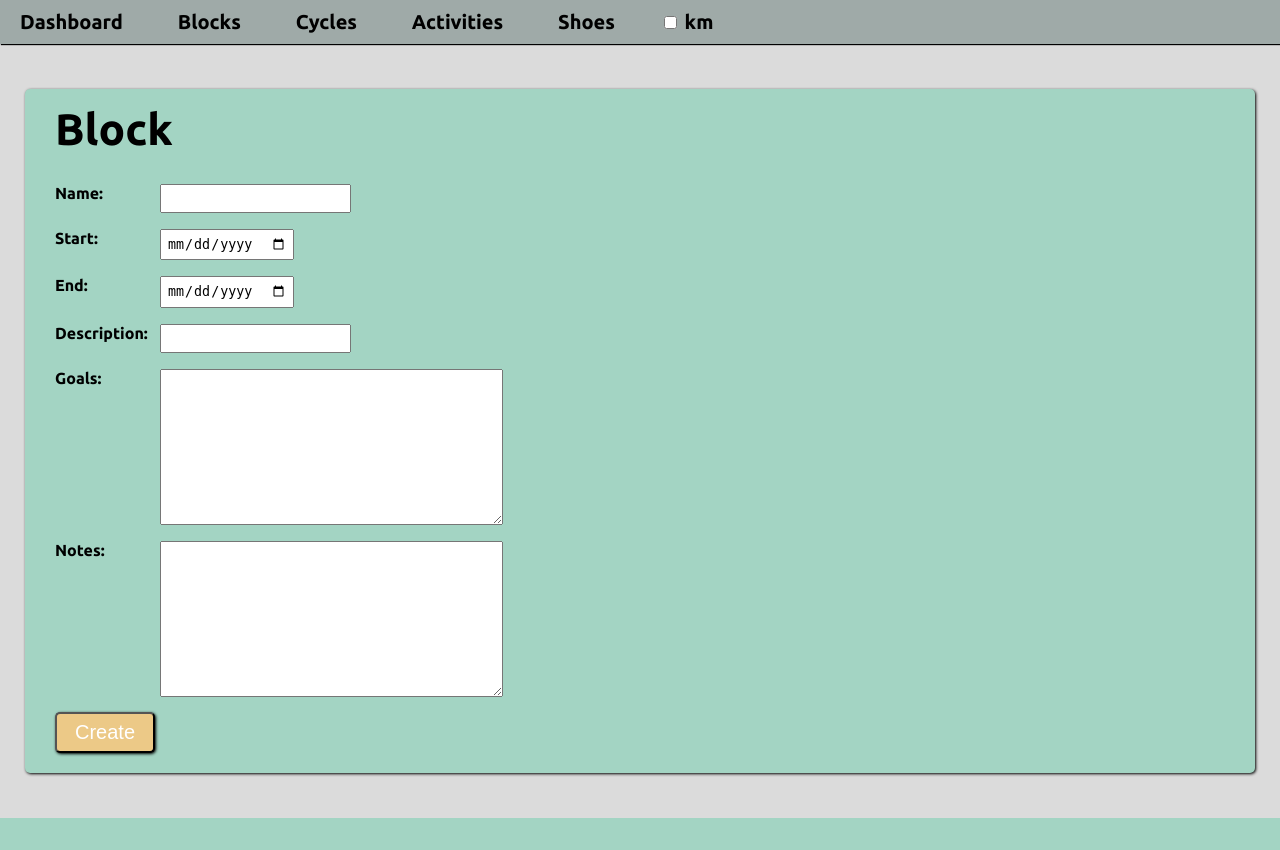
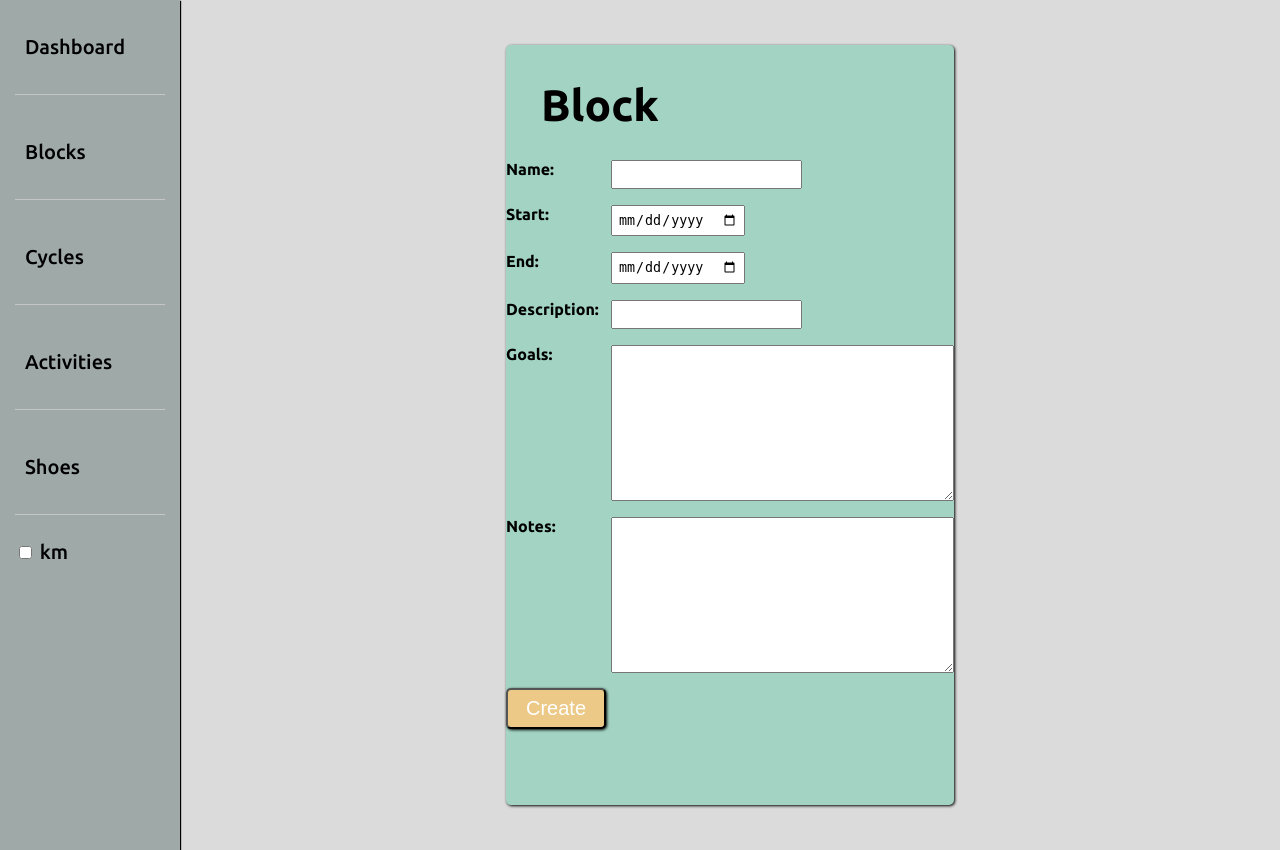
Before and after one commit to muno17/Tempo, a Django app: page /block_form/ in a window 1280 px wide. Before the commit the page ends 818 px from the top, so only its background shows below. Run offline with Django 5.2, Linux system fonts and the light colour scheme.

Commit message:
add styling to make vertical header on left side, add color to rows

```diff
--- a/static/css/style.css
+++ b/static/css/style.css
@@ -1,19 +1,30 @@
 body {
     background-color: #DBDBDB;
     display: flex;
-    flex-direction: column;
     margin: 0;
     font-family: 'Ubuntu', sans-serif, serif;
+    justify-content: flex-start;
 }
 
 #block-content {
     padding: 20px;
     margin: 5px;
+    display: flex;
+    flex-direction: column;
+    align-items: center;
+    justify-content: flex-start;
+    min-height: 100vh;
+    flex-grow: 1;
 }
 
 hr {
     margin-top: 20px;
     margin-bottom: 20px;
+}
+
+table {
+    border-collapse: collapse;
+    width: 100%;
 }
 
 td   {
@@ -24,6 +35,8 @@ td   {
 
 td, th {
     text-align: center;
+    padding-left: 25px;
+    padding-right: 25px;
 }
 
 th, td, .text-box {
@@ -40,10 +53,22 @@ header a {
 header {
     background-color: #9faaa8;
     margin: 0;
-    padding: 10px;
+    padding: 15px;
     box-shadow: 1px 1px 1px black;
     font-size: 20px;
-    font-weight: bold;
+    font-weight: 500;
+    display: flex;
+    flex-direction: column;
+    max-width: 150px;
+    min-height: 100vh;
+    align-items: flex-start;
+    gap: 5px;
+}
+
+header hr {
+    border: none;
+    height: 1px;
+    background-color: #C7C6C6;
 }
 
 a {
@@ -72,6 +97,8 @@ a {
 
 .main-header, .sub-header {
     padding-top: 15px;
+    margin-left: 35px;
+    margin-top: 20px;
 }
 
 .mini-header {
@@ -90,19 +117,18 @@ a {
     gap: 50px;
 }
 
-div .alltime-stats {
+#alltime-stats {
     display: flex;
     flex-direction: column;
     font-size: 22px;
     gap: 15px;
+    margin-left: 55px;
+    margin-bottom: 30px;
 }
 
 .stats-block, .form-block, .delete-block {
-    padding-left: 30px;
-    padding-right: 30px;
     box-shadow: 1px 1px 3px black;
-    margin-top: 20px;
-    margin-bottom: 20px;
+    margin: 20px;
     flex-grow: 1;
     display: flex;
     flex-direction: column;
@@ -110,6 +136,10 @@ div .alltime-stats {
 
 .stats-block {
     background-color: #f7fbec;
+}
+
+.off-row {
+    background-color: #e9f0d1;
 }
 
 .form-block {
@@ -208,3 +238,7 @@ input {
 hr {
     width: 100%;
 }
+
+tbody tr:nth-child(even) {
+    background-color: #e9f0d1;
+}
--- a/static/js/row_selector.js
+++ b/static/js/row_selector.js
@@ -1,3 +1,4 @@
+// make entire rows clickable
 document.addEventListener('DOMContentLoaded', () => {
     const rows = document.querySelectorAll('tr[data-href]');
     rows.forEach(row => {
@@ -10,4 +11,5 @@ document.addEventListener('DOMContentLoaded', () => {
             }
         });
     });
+
 });
--- a/templates/base.html
+++ b/templates/base.html
@@ -13,10 +13,15 @@
 <body>
     <header>
         <a href="/">Dashboard</a>
+        <hr>
         <a href="/blocks/">Blocks</a>
+        <hr>
         <a href="/cycles/">Cycles</a>
+        <hr>
         <a href="/activities/">Activities</a>
+        <hr>
         <a href="/shoes/">Shoes</a>
+        <hr>
         <label class="switch">
             <input type="checkbox" id="km_toggle">
             <span class="slider">km</span>
--- a/templates/index.html
+++ b/templates/index.html
@@ -5,7 +5,7 @@
 {% block content %}
     <div class="stats-block">
     <div class="main-header" id="index-top">All-time Stats</div>
-    <div class="alltime-stats">
+    <div id="alltime-stats">
         <div>Total Miles: {{ total_miles|as_distance }}</div>
         <div>Total Time: {{ total_duration }} Hours</div>
         <div>Total Activities: {{ activity_count }}</div>
```
